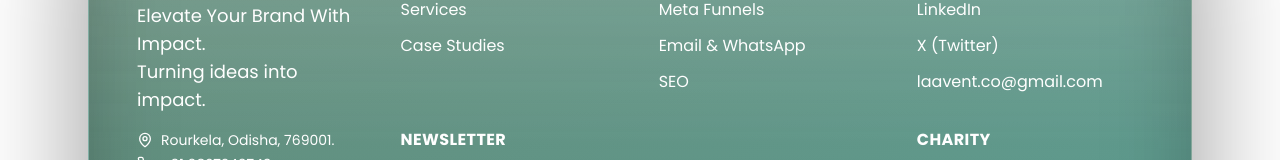
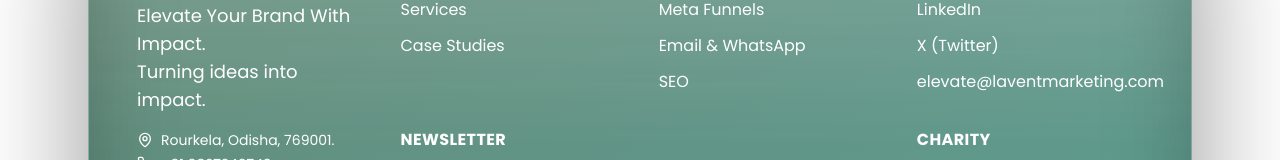
Before and after one commit to mrbuddhu/LaventMarketingAgency, a Next.js app: page / in a window 1280 px wide. Shown: the part 5168-5328 px from the top of the page. Built offline with nearby package versions, Linux system fonts and the light colour scheme.

Commit message:
Update contact email in SiteFooter component: Change email address from laavent.co@gmail.com to elevate@laventmarketing.com for improved contact accuracy.

```diff
--- a/components/site-footer.tsx
+++ b/components/site-footer.tsx
@@ -93,7 +93,7 @@ export function SiteFooter({ className }: { className?: string }) {
                       <MessageCircle className="h-4 w-4" />
                     </GlossyPill>
                   </Link>
-                  <Link href="mailto:laavent.co@gmail.com" className="focus:outline-none">
+                  <Link href="mailto:elevate@laventmarketing.com" className="focus:outline-none">
                     <GlossyPill as="div" className="flex items-center justify-center text-sm font-semibold">
                       <Mail className="h-4 w-4" />
                     </GlossyPill>
@@ -167,8 +167,8 @@ export function SiteFooter({ className }: { className?: string }) {
                     </Link>
                   </li>
                   <li>
-                    <Link href="mailto:laavent.co@gmail.com" className="hover:underline underline-offset-4 text-white">
-                      laavent.co@gmail.com
+                    <Link href="mailto:elevate@laventmarketing.com" className="hover:underline underline-offset-4 text-white">
+                      elevate@laventmarketing.com
                     </Link>
                   </li>
                 </ul>
```
